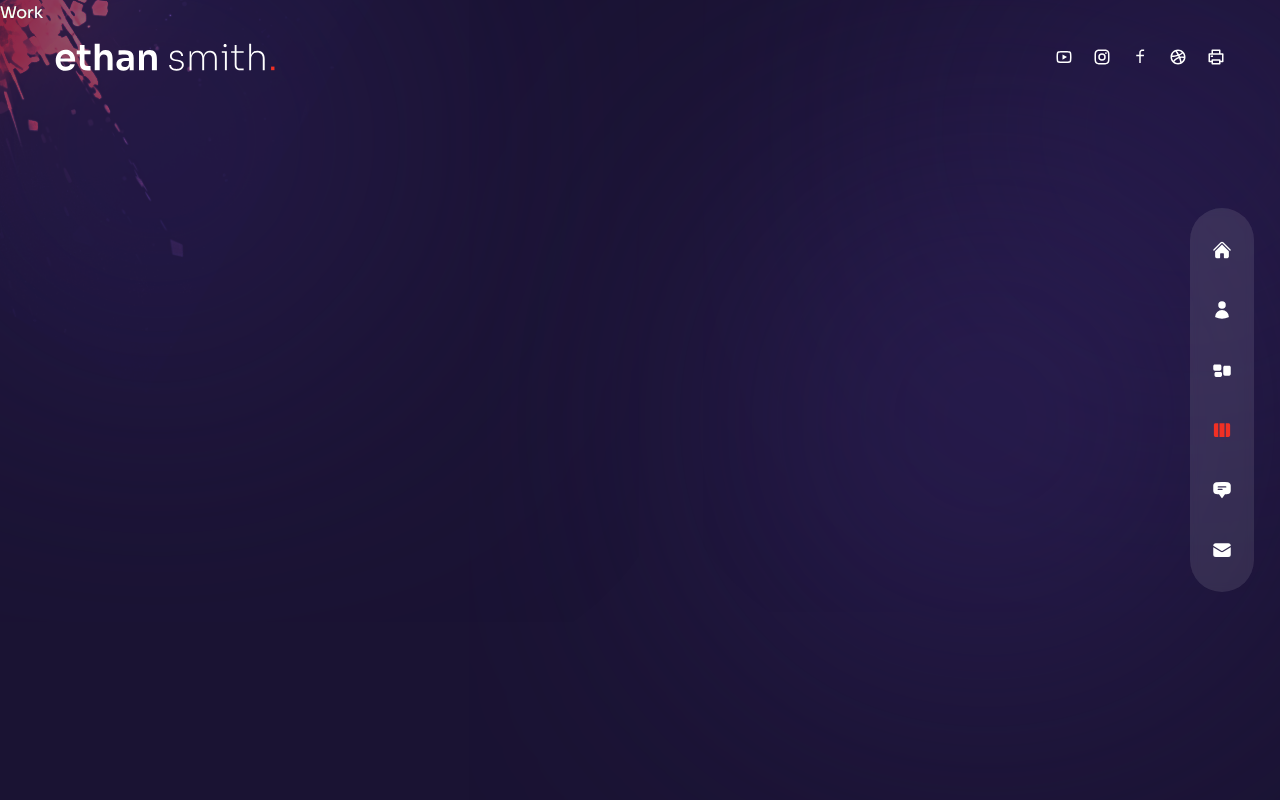
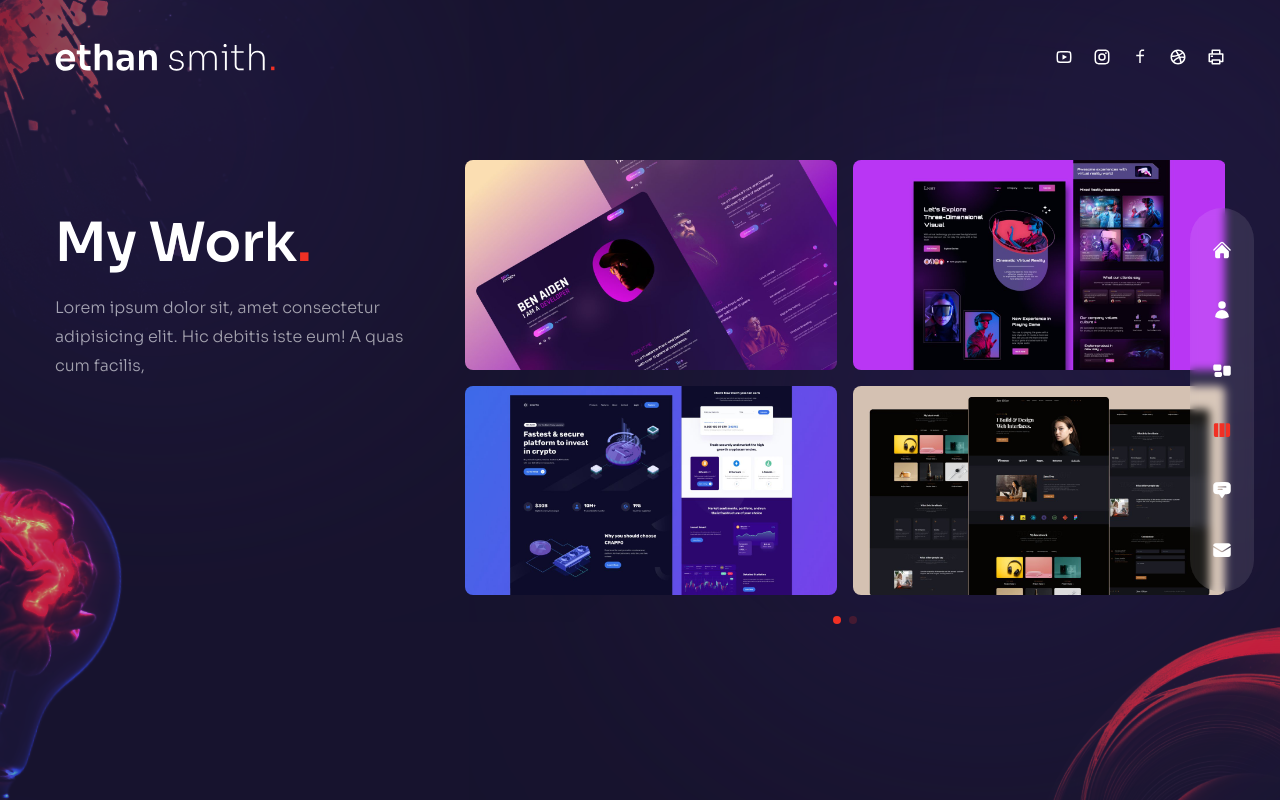
Before and after one commit to shakhawatsalam/portfolio_V2, a Next.js app: page /work in a window 1280 px wide. Built offline with nearby package versions, Linux system fonts and the light colour scheme.

Commit message:
[Work Part is done]

```diff
--- a/components/WorkSlider.js
+++ b/components/WorkSlider.js
@@ -1,43 +1,59 @@
+// import swiper react components
+import { Swiper, SwiperSlide } from "swiper/react";
+// import swiper styles
+import "swiper/css";
+import "swiper/css/free-mode";
+import "swiper/css/pagination";
+// icons
+import { BsArrowRight } from "react-icons/bs";
+
+// import required modules
+import { Pagination } from "swiper";
+
+// import next image
+import Image from "next/image";
+
+// data
 // data
 const workSlides = {
   slides: [
     {
       images: [
         {
-          title: 'title',
-          path: '/thumb1.jpg',
+          title: "title",
+          path: "/thumb1.jpg",
         },
         {
-          title: 'title',
-          path: '/thumb2.jpg',
+          title: "title",
+          path: "/thumb2.jpg",
         },
         {
-          title: 'title',
-          path: '/thumb3.jpg',
+          title: "title",
+          path: "/thumb3.jpg",
         },
         {
-          title: 'title',
-          path: '/thumb4.jpg',
+          title: "title",
+          path: "/thumb4.jpg",
         },
       ],
     },
     {
       images: [
         {
-          title: 'title',
-          path: '/thumb4.jpg',
+          title: "title",
+          path: "/thumb4.jpg",
         },
         {
-          title: 'title',
-          path: '/thumb1.jpg',
+          title: "title",
+          path: "/thumb1.jpg",
         },
         {
-          title: 'title',
-          path: '/thumb2.jpg',
+          title: "title",
+          path: "/thumb2.jpg",
         },
         {
-          title: 'title',
-          path: '/thumb3.jpg',
+          title: "title",
+          path: "/thumb3.jpg",
         },
       ],
     },
@@ -45,7 +61,52 @@
 };
 
 const WorkSlider = () => {
-  return <div>Work Slider</div>;
+  return (
+    <Swiper
+      spaceBetween={10}
+      pagination={{
+        clickable: true,
+      }}
+      modules={[Pagination]}
+      className='h-[300px] sm:h-[480px]'>
+      {workSlides.slides.map((slide, index) => {
+        return (
+          <SwiperSlide key={index}>
+            <div className='grid grid-cols-2 grid-rows-2 gap-4 curso'>
+              {slide.images.map((image, index) => {
+                return (
+                  // eslint-disable-next-line react/jsx-key
+                  <div className='relative rounded-lg overflow-hidden flex justify-center items-center group'>
+                    <div className='flex items-center justify-center relative overflow-hidden group' key={index}>
+                      {/* image  */}
+                      <Image src={image.path} width={500} height={300} alt='' />
+                      {/* ovarlay Gradient  */}
+                      <div className='absolute inset-0 bg-gradient-to-l from-transparent via-[#e838cc] to-[#4a22bd] opacity-0 group-hover:opacity-80 transition-all duration-700 cursor-pointer'></div>
+                      {/* title  */}
+                      <div className='absolute bottom-0 translate-y-full group-hover:-translate-y-10 xl:group-hover:-translate-y-20 md:group-hover:-translate-y-20 transition-all duration-300'>
+                        <div className='flex items-center gap-x-2 text-[13px] tracking-[0.2em]'>
+                          {/* title part 1  */}
+                          <div className='delay-100 uppercase'>Live</div>
+                          {/* title part 2 */}
+                          <div className='translate-y-[500%] group-hover:translate-y-0 transition-all duration-300 delay-150 uppercase'>
+                            Project
+                          </div>
+                          {/* icon  */}
+                          <div className='translate-y-[500%] group-hover:translate-y-0 transition-all duration-300 delay-200'>
+                            <BsArrowRight />
+                          </div>
+                        </div>
+                      </div>
+                    </div>
+                  </div>
+                );
+              })}
+            </div>
+          </SwiperSlide>
+        );
+      })}
+    </Swiper>
+  );
 };
 
 export default WorkSlider;
--- a/pages/work/index.js
+++ b/pages/work/index.js
@@ -1,5 +1,52 @@
+// components
+import WorkSlider from "../../components/WorkSlider";
+import ServiceSlider from "../../components/ServiceSlider.js";
+import Bulb from "../../components/Bulb.js";
+import Circles from "../../components/Circles";
+
+// framer motion
+import { motion } from "framer-motion";
+import { fadeIn } from "../../variants.js";
 const Work = () => {
-  return <div>Work</div>;
+  return (
+    <div className='h-full bg-primary/30 py-36 flex items-center'>
+      <Circles />
+      <div className='container mx-auto'>
+        <div className='flex flex-col xl:flex-row gap-x-8'>
+          {/* text  */}
+          <div className='text-center flex xl:w-[30vw] flex-col lg:text-left mb-4 xl:mb-0'>
+            <motion.h2
+              variants={fadeIn("up", 0.2)}
+              initial='hidden'
+              animate='show'
+              exit='hidden'
+              className='h2 xl:mt-12'>
+              My Work<span className='text-accent'>.</span>
+            </motion.h2>
+            <motion.p
+              variants={fadeIn("up", 0.4)}
+              initial='hidden'
+              animate='show'
+              exit='hidden'>
+              Lorem ipsum dolor sit, amet consectetur adipisicing elit. Hic
+              debitis iste eum! A quas cum facilis,
+            </motion.p>
+          </div>
+
+          {/* slider  */}
+          <motion.div
+            variants={fadeIn("down", 0.6)}
+            initial='hidden'
+            animate='show'
+            exit='hidden'
+            className='w-full xl:max-w-[65%]'>
+            <WorkSlider />
+          </motion.div>
+        </div>
+      </div>
+      <Bulb />
+    </div>
+  );
 };
 
 export default Work;
```
